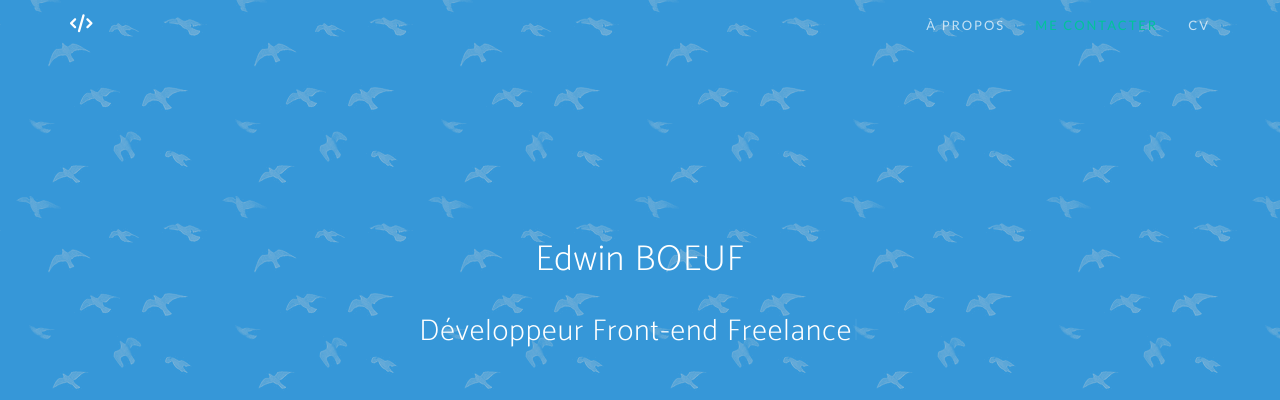
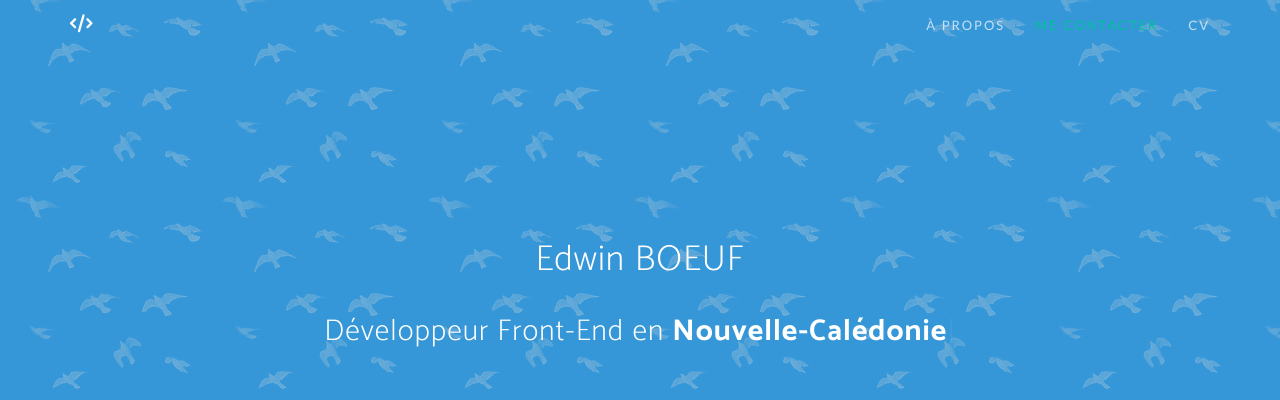
Before and after one commit to EdwinBOEUF/edwinboeuf.github.io, a website: page index.html in a window 1280 px wide. Shown: the top 400 px of the page. Drawn offline with nearby package versions, Linux system fonts and the light colour scheme; a web font is replaced by a local one.

Commit message:
Update index.html

```diff
--- a/index.html
+++ b/index.html
@@ -9,7 +9,7 @@
     <meta name="description" content="">
     <meta name="author" content="">
 
-    <title>Edwin BOEUF</title>
+    <title>Edwin BOEUF | Développeur Front-End</title>
 
     <link href="vendor/bootstrap/css/bootstrap.min.css" rel="stylesheet">
 
@@ -77,7 +77,7 @@
             <div class="row">
                 <div class="col-md-12 text-center intro">
                     <h1 class="animated fadeInDown">Edwin BOEUF</h1>
-                    <h2>Développeur Front-end Freelance<span id="line">|</span></h2>
+                    <h2>Développeur Front-End en <strong>Nouvelle-Calédonie</strong><span id="line">|</span></h2>
                     <div class="social-media-icons">
                         <a href="https://github.com/EdwinBOEUF"><i class="fa fa-github fa-3x  animated pulse" aria-hidden="true"></i></a>
                         <a href="#contact" class="page-scroll"><i class="fa fa-envelope-o fa-3x animated pulse" aria-hidden="true"></i></a>
```
